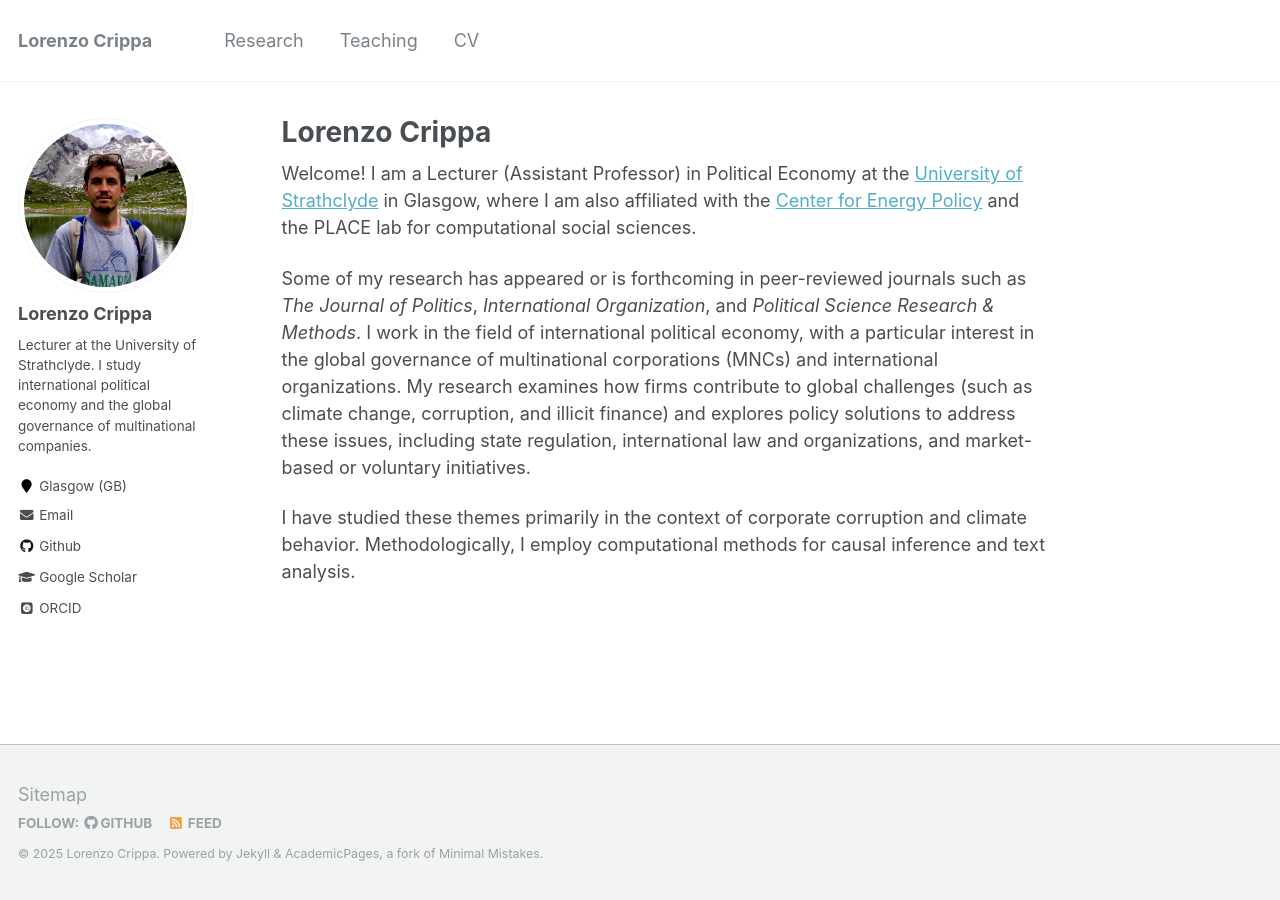
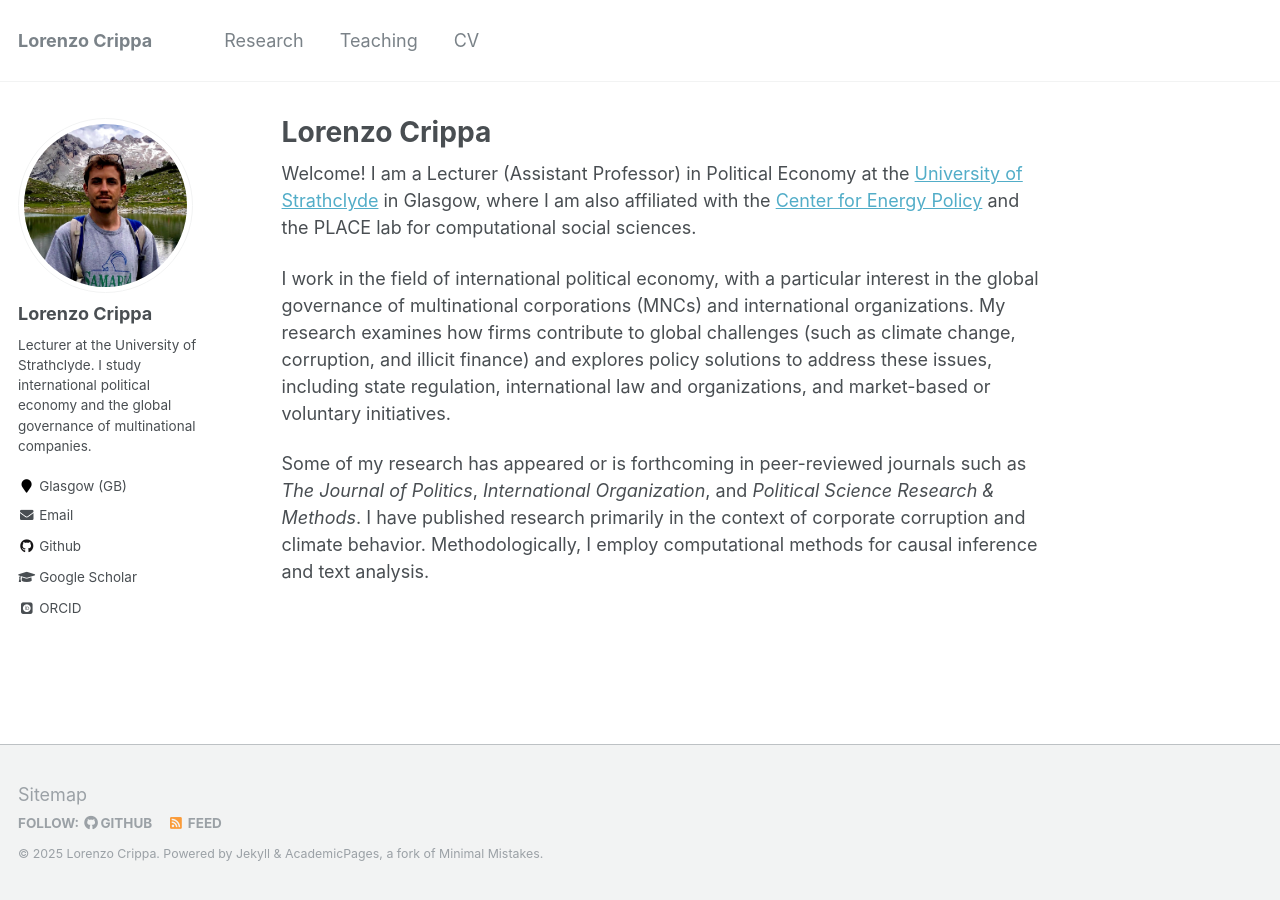
Before and after one commit to lorenzo-crippa/lorenzo-crippa.github.io, a Jekyll site: the page built from _pages/about.md, in a window 1280 px wide. Built offline with Jekyll 4.4.1, drawn with Linux system fonts in a browser that asks for light colours; some web fonts are replaced.

Commit message:
Update about.md

```diff
--- a/_pages/about.md
+++ b/_pages/about.md
@@ -9,6 +9,6 @@ redirect_from:
 
 Welcome! I am a Lecturer (Assistant Professor) in Political Economy at the [University of Strathclyde](https://www.strath.ac.uk/staff/crippalorenzomr/) in Glasgow, where I am also affiliated with the [Center for Energy Policy](https://www.strath.ac.uk/humanities/centreforenergypolicy/) and the PLACE lab for computational social sciences.
 
-Some of my research has appeared or is forthcoming in peer-reviewed journals such as _The Journal of Politics_, _International Organization_, and _Political Science Research & Methods_. I work in the field of international political economy, with a particular interest in the global governance of multinational corporations (MNCs) and international organizations. My research examines how firms contribute to global challenges (such as climate change, corruption, and illicit finance) and explores policy solutions to address these issues, including state regulation, international law and organizations, and market-based or voluntary initiatives.
+I work in the field of international political economy, with a particular interest in the global governance of multinational corporations (MNCs) and international organizations. My research examines how firms contribute to global challenges (such as climate change, corruption, and illicit finance) and explores policy solutions to address these issues, including state regulation, international law and organizations, and market-based or voluntary initiatives.
 
-I have studied these themes primarily in the context of corporate corruption and climate behavior. Methodologically, I employ computational methods for causal inference and text analysis.
+Some of my research has appeared or is forthcoming in peer-reviewed journals such as _The Journal of Politics_, _International Organization_, and _Political Science Research & Methods_. I have published research primarily in the context of corporate corruption and climate behavior. Methodologically, I employ computational methods for causal inference and text analysis.
```
